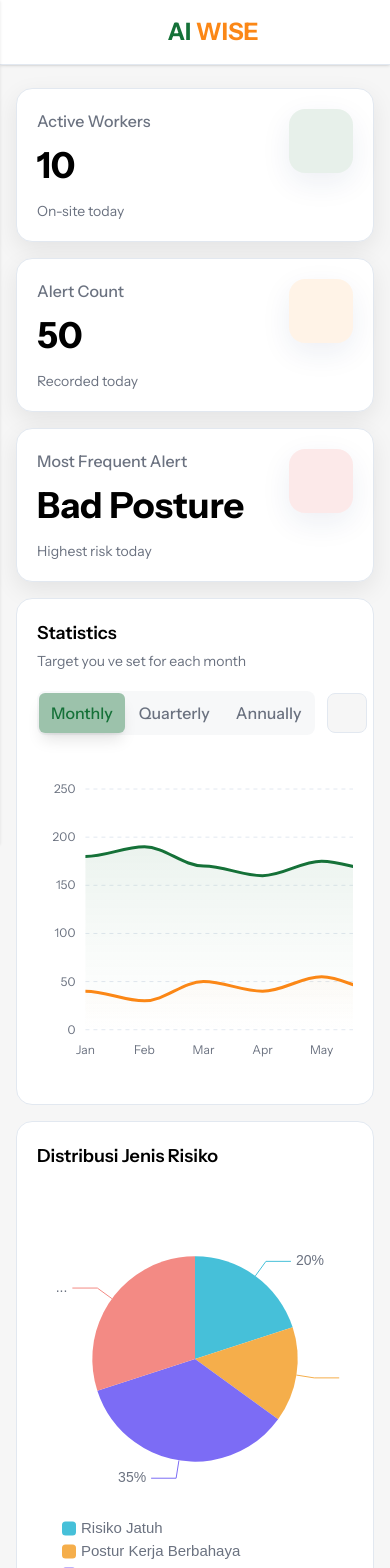
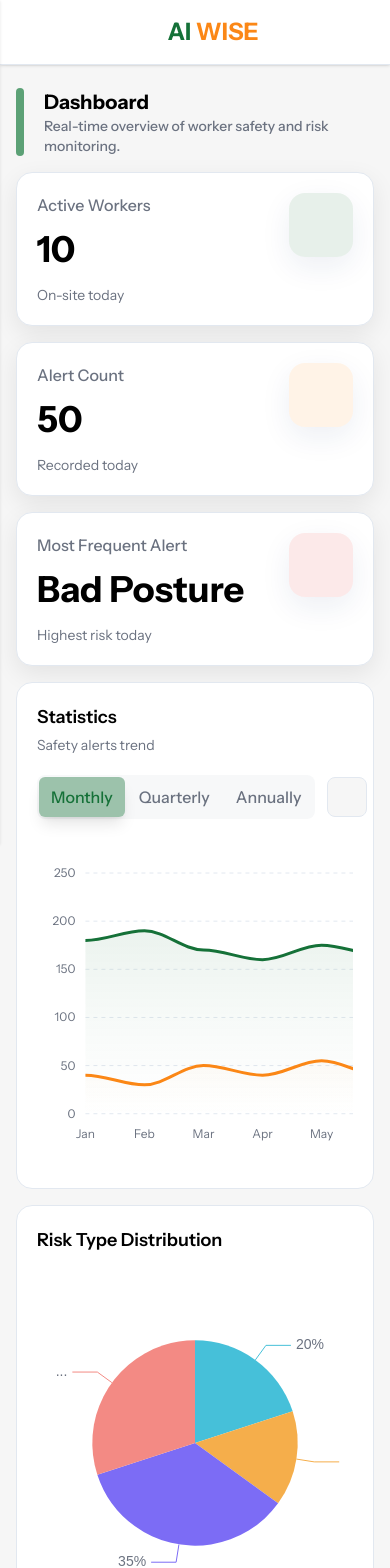
Before and after one commit to NurhalizaSulthan/ai-wise-frontend-backend, a Next.js app in the folder frontend/: page /dashboard in a window 390 px wide. Shown: the top 1568 px of the page. Built offline with nearby package versions, Linux system fonts and the light colour scheme; some icons are missing.

Commit message:
perbaikan layout dashboard, auth form, dan chart components

```diff
--- a/frontend/app/(admin)/dashboard/page.tsx
+++ b/frontend/app/(admin)/dashboard/page.tsx
@@ -1,11 +1,18 @@
 import { DataOverview } from "@/components/dashboard/DataOverview";
 import StatisticsChart from "@/components/dashboard/StatisticsChart";
 import PieChart from "@/components/dashboard/PieChart";
+import PageTitle from "@/components/molecules/PageTitle";
 
 export default function Dashboard() {
   return (
-    <div className="grid grid-cols-12 gap-4 md:gap-6">
-      {/* Baris 1 */}
+    <div className="grid grid-cols-12 gap-4 md:gap-6 ">
+      <div className="col-span-12">
+        <PageTitle
+          title="Dashboard"
+          description="Real-time overview of worker safety and risk monitoring."
+        />
+      </div>
+
       <div className="col-span-12">
         <DataOverview />
       </div>
--- a/frontend/app/(auth)/layout.tsx
+++ b/frontend/app/(auth)/layout.tsx
@@ -25,10 +25,10 @@ export default function AuthLayout({
             {/* HERO BANNER */}
             <div className="w-full px-10 py-14 text-brand">
               <h1 className="text-4xl--line-height font-bold mb-2.5 leading-tight">
-                Sistem Pemantauan Wearable Keselamatan Kerja
+                Smart Wearable Safety Monitoring
               </h1>
               <p className="text-2xl">
-                Monitoring real-time  Pekerja melalui sistem Wearable Keselamatan Kerja
+                Real-time worker monitoring through a wearable safety system
               </p>
             </div>
 
--- a/frontend/components/auth/SignInForm.tsx
+++ b/frontend/components/auth/SignInForm.tsx
@@ -13,7 +13,6 @@ const SignInForm = () => {
   return (
     <div className="flex flex-col flex-1 lg:w-1/2 w-full">
       <div className="w-full max-w-md sm:pt-10 mx-auto mb-5">
-
         {/* // TODO: Hapus kalau udah gak digunakan */}
         <Link
           href="/"
@@ -50,10 +49,20 @@ const SignInForm = () => {
                       type={showPassword ? "text" : "password"}
                       placeholder="Enter your password"
                     />
-                    <span
+                    <button
+                      type="button"
                       onClick={() => setShowPassword(!showPassword)}
-                      className="absolute z-30 -translate-y-1/2 cursor-pointer right-4 top-1/2"
-                    ></span>
+                      className="absolute z-30 -translate-y-1/2 cursor-pointer right-4 top-1/2 text-muted hover:text-primary"
+                    >
+                      <Icon
+                        icon={
+                          showPassword
+                            ? "solar:eye-bold"
+                            : "solar:eye-closed-bold"
+                        }
+                        width={20}
+                      />
+                    </button>
                   </div>
                 </div>
                 <div className="flex items-center justify-between">
@@ -76,7 +85,14 @@ const SignInForm = () => {
                   </Button>
                 </div>
                 <div>
-                  <Button variant="secondary" className="w-full" size="sm" startIcon={<Icon icon="material-icon-theme:google" width={20} />}>
+                  <Button
+                    variant="secondary"
+                    className="w-full"
+                    size="sm"
+                    startIcon={
+                      <Icon icon="material-icon-theme:google" width={20} />
+                    }
+                  >
                     Sign in with Google
                   </Button>
                 </div>
@@ -99,6 +115,6 @@ const SignInForm = () => {
       </div>
     </div>
   );
-}
+};
 
 export default SignInForm;
--- a/frontend/components/dashboard/PieChart.tsx
+++ b/frontend/components/dashboard/PieChart.tsx
@@ -8,10 +8,7 @@ import { DropdownItem } from "../atoms/DropdownItem";
 import { Icon } from "@iconify/react";
 // import { MoreDotIcon } from "@/icons";
 
-const ReactECharts = dynamic(
-  () => import("echarts-for-react"),
-  { ssr: false }
-);
+const ReactECharts = dynamic(() => import("echarts-for-react"), { ssr: false });
 
 export default function PieChart() {
   const [isOpen, setIsOpen] = useState(false);
@@ -27,28 +24,28 @@ export default function PieChart() {
   const data = [
     {
       value: 20,
-      name: "Risiko Jatuh",
+      name: "	Fall Risk",
       itemStyle: {
         color: "#46C0D9",
       },
     },
     {
       value: 15,
-      name: "Postur Kerja Berbahaya",
+      name: "	Hazardous Work Posture",
       itemStyle: {
         color: "#F5AE4B",
       },
     },
     {
       value: 35,
-      name: "Kelelahan",
+      name: "	Fatigue",
       itemStyle: {
         color: "#7C6CF5",
       },
     },
     {
       value: 30,
-      name: "Paparan Panas",
+      name: "	Heat Exposure",
       itemStyle: {
         color: "#F38A84",
       },
@@ -119,14 +116,11 @@ export default function PieChart() {
         {/* Header */}
         <div className="flex items-center justify-between">
           <h3 className="text-lg font-semibold text-foreground dark:text-foreground">
-            Distribusi Jenis Risiko
+            Risk Type Distribution
           </h3>
 
           <div className="relative inline-block">
-            <button
-              onClick={toggleDropdown}
-              className="dropdown-toggle"
-            >
+            <button onClick={toggleDropdown} className="dropdown-toggle">
               <Icon
                 icon="solar:menu-dots-bold"
                 className="size-5 text-muted transition-colors hover:text-primary"
--- a/frontend/components/dashboard/StatisticsChart.tsx
+++ b/frontend/components/dashboard/StatisticsChart.tsx
@@ -187,7 +187,7 @@ export default function StatisticsChart() {
           </h3>
 
           <p className="mt-1 text-sm text-muted">
-            Target you ve set for each month
+            Safety alerts trend
           </p>
         </div>
 
```
